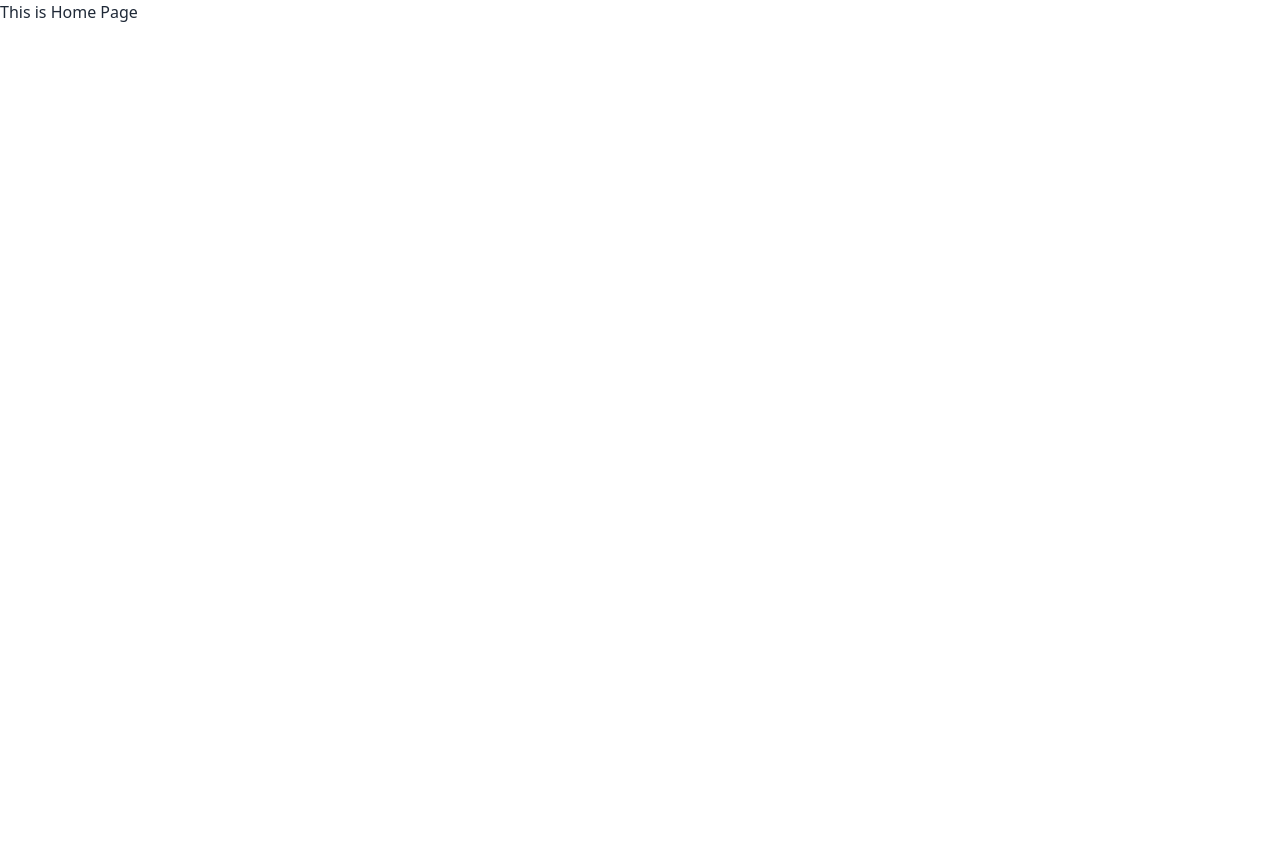
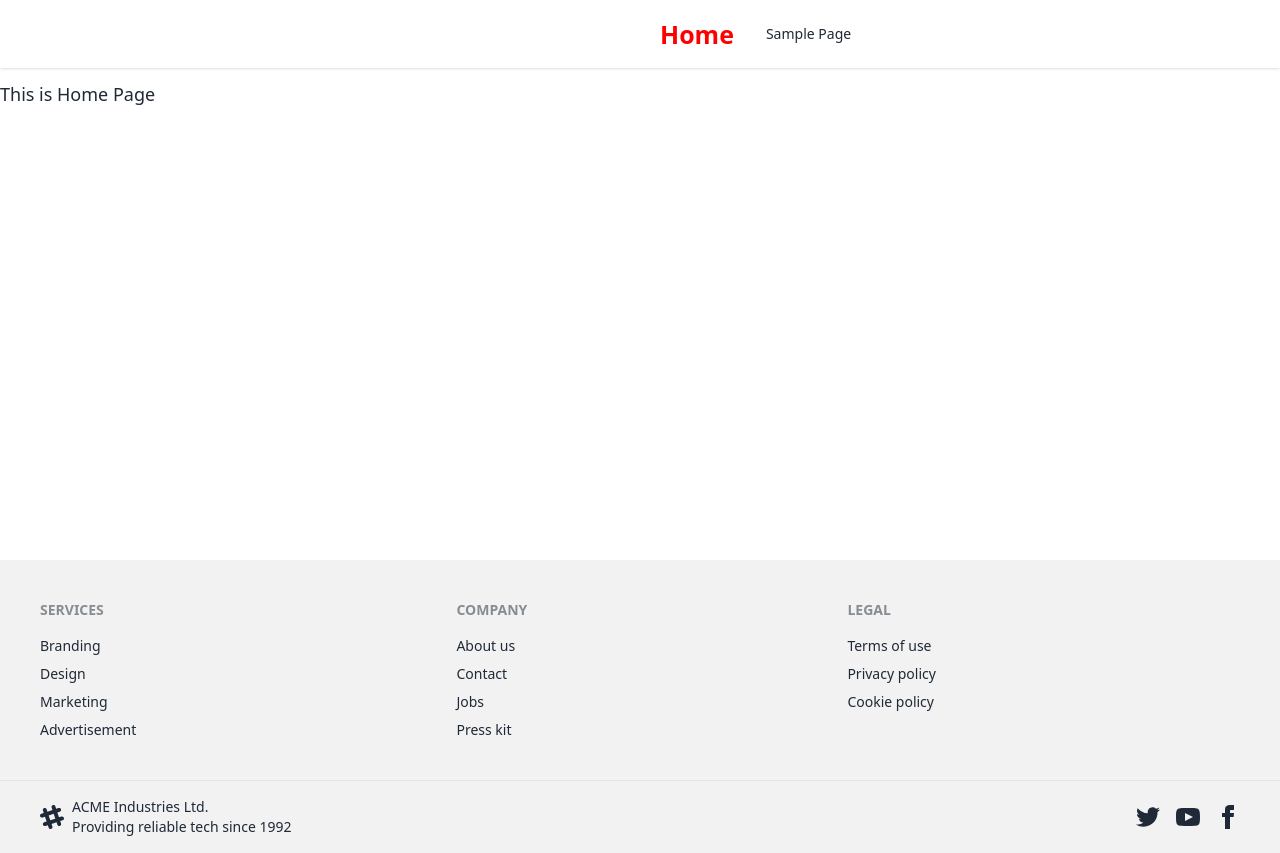
Before and after one commit to alamgirmbstu/Income-Expense, a React (Vite) app: page /#/ in a window 1280 px wide. Before the commit the page ends 800 px from the top, so only its background shows below. Built offline with nearby package versions, Linux system fonts and the light colour scheme.

Commit message:
- Implement Router with Layout page , - Implement Footer section and NavBar in Layout

```diff
--- a/src/Pages/HomePage.jsx
+++ b/src/Pages/HomePage.jsx
@@ -1,13 +1,14 @@
 import Menu from "../components/Menu";
-import layout from './../layouts/layout';
+import Layout from "./../layouts/layout";
+import layout from "./../layouts/layout";
 
 const HomePage = () => {
   return (
-    <layout>
-    <div>
-      <h1>This is Home Page</h1>
-    </div>
-    </layout>
+    <Layout>
+      <div>
+        <h1 className="text-lg">This is Home Page</h1>
+      </div>
+    </Layout>
   );
 };
 
--- a/src/Pages/NotFoundPage.jsx
+++ b/src/Pages/NotFoundPage.jsx
@@ -1,10 +1,11 @@
 import React from "react";
 import Menu from "../components/Menu";
+import Layout from "../layouts/layout";
 
 const NotFoundPage = () => {
   return (
+    <Layout>
       <div>
-        <Menu/>
         <div className="hero min-h-screen bg-base-200">
           <div className="hero-content flex-col lg:flex-row">
             <img
@@ -22,6 +23,7 @@
           </div>
         </div>
       </div>
+    </Layout>
   );
 };
 
--- /dev/null
+++ b/src/components/Footer.jsx
@@ -0,0 +1,86 @@
+const Footer = () => {
+  return (
+    <div>
+      <footer className="footer p-10 bg-base-200 text-base-content">
+        <div>
+          <span className="footer-title">Services</span>
+          <a className="link link-hover">Branding</a>
+          <a className="link link-hover">Design</a>
+          <a className="link link-hover">Marketing</a>
+          <a className="link link-hover">Advertisement</a>
+        </div>
+        <div>
+          <span className="footer-title">Company</span>
+          <a className="link link-hover">About us</a>
+          <a className="link link-hover">Contact</a>
+          <a className="link link-hover">Jobs</a>
+          <a className="link link-hover">Press kit</a>
+        </div>
+        <div>
+          <span className="footer-title">Legal</span>
+          <a className="link link-hover">Terms of use</a>
+          <a className="link link-hover">Privacy policy</a>
+          <a className="link link-hover">Cookie policy</a>
+        </div>
+      </footer>
+      <footer className="footer px-10 py-4 border-t bg-base-200 text-base-content border-base-300">
+        <div className="items-center grid-flow-col">
+          <svg
+            width="24"
+            height="24"
+            viewBox="0 0 24 24"
+            xmlns="http://www.w3.org/2000/svg"
+            fillRule="evenodd"
+            clipRule="evenodd"
+            className="fill-current"
+          >
+            <path d="M22.672 15.226l-2.432.811.841 2.515c.33 1.019-.209 2.127-1.23 2.456-1.15.325-2.148-.321-2.463-1.226l-.84-2.518-5.013 1.677.84 2.517c.391 1.203-.434 2.542-1.831 2.542-.88 0-1.601-.564-1.86-1.314l-.842-2.516-2.431.809c-1.135.328-2.145-.317-2.463-1.229-.329-1.018.211-2.127 1.231-2.456l2.432-.809-1.621-4.823-2.432.808c-1.355.384-2.558-.59-2.558-1.839 0-.817.509-1.582 1.327-1.846l2.433-.809-.842-2.515c-.33-1.02.211-2.129 1.232-2.458 1.02-.329 2.13.209 2.461 1.229l.842 2.515 5.011-1.677-.839-2.517c-.403-1.238.484-2.553 1.843-2.553.819 0 1.585.509 1.85 1.326l.841 2.517 2.431-.81c1.02-.33 2.131.211 2.461 1.229.332 1.018-.21 2.126-1.23 2.456l-2.433.809 1.622 4.823 2.433-.809c1.242-.401 2.557.484 2.557 1.838 0 .819-.51 1.583-1.328 1.847m-8.992-6.428l-5.01 1.675 1.619 4.828 5.011-1.674-1.62-4.829z"></path>
+          </svg>
+          <p>
+            ACME Industries Ltd. <br />
+            Providing reliable tech since 1992
+          </p>
+        </div>
+        <div className="md:place-self-center md:justify-self-end">
+          <div className="grid grid-flow-col gap-4">
+            <a>
+              <svg
+                xmlns="http://www.w3.org/2000/svg"
+                width="24"
+                height="24"
+                viewBox="0 0 24 24"
+                className="fill-current"
+              >
+                <path d="M24 4.557c-.883.392-1.832.656-2.828.775 1.017-.609 1.798-1.574 2.165-2.724-.951.564-2.005.974-3.127 1.195-.897-.957-2.178-1.555-3.594-1.555-3.179 0-5.515 2.966-4.797 6.045-4.091-.205-7.719-2.165-10.148-5.144-1.29 2.213-.669 5.108 1.523 6.574-.806-.026-1.566-.247-2.229-.616-.054 2.281 1.581 4.415 3.949 4.89-.693.188-1.452.232-2.224.084.626 1.956 2.444 3.379 4.6 3.419-2.07 1.623-4.678 2.348-7.29 2.04 2.179 1.397 4.768 2.212 7.548 2.212 9.142 0 14.307-7.721 13.995-14.646.962-.695 1.797-1.562 2.457-2.549z"></path>
+              </svg>
+            </a>
+            <a>
+              <svg
+                xmlns="http://www.w3.org/2000/svg"
+                width="24"
+                height="24"
+                viewBox="0 0 24 24"
+                className="fill-current"
+              >
+                <path d="M19.615 3.184c-3.604-.246-11.631-.245-15.23 0-3.897.266-4.356 2.62-4.385 8.816.029 6.185.484 8.549 4.385 8.816 3.6.245 11.626.246 15.23 0 3.897-.266 4.356-2.62 4.385-8.816-.029-6.185-.484-8.549-4.385-8.816zm-10.615 12.816v-8l8 3.993-8 4.007z"></path>
+              </svg>
+            </a>
+            <a>
+              <svg
+                xmlns="http://www.w3.org/2000/svg"
+                width="24"
+                height="24"
+                viewBox="0 0 24 24"
+                className="fill-current"
+              >
+                <path d="M9 8h-3v4h3v12h5v-12h3.642l.358-4h-4v-1.667c0-.955.192-1.333 1.115-1.333h2.885v-5h-3.808c-3.596 0-5.192 1.583-5.192 4.615v3.385z"></path>
+              </svg>
+            </a>
+          </div>
+        </div>
+      </footer>
+    </div>
+  );
+};
+
+export default Footer;
--- a/src/components/Menu.jsx
+++ b/src/components/Menu.jsx
@@ -2,82 +2,70 @@
 
 const Menu = () => {
   return (
-    <div>
-      <div className="navbar min-w-full border border-red-600 bg-white bg-opacity-20 backdrop-blur-lg rounded drop-shadow-lg">
-        <div className="flex-1">
-          <ul className="menu menu-vertical max-w- lg:menu-horizontal bg-base-200 rounded-box">
-            <li>
-              <NavLink to="/" className={({isActive})=>isActive?"active-item":""}>Home</NavLink>
-            </li>
-            <li>
-              <NavLink to="/SamplePage" className={({isActive})=>isActive?"active-item":""}>Sample Page</NavLink>
-            </li>
-          </ul>
-        </div>
-        <div className="flex-none">
-          <div className="dropdown dropdown-end">
-            <label tabIndex={0} className="btn btn-ghost btn-circle">
-              <div className="indicator">
+    <div className="navbar fixed z-50 top-0  shadow bg-base-100">
+      <div className="navbar-start">
+        <div className="dropdown">
+          <label tabIndex={0} className="btn btn-ghost lg:hidden">
             <svg
+              viewBox="0 0 24 24"
               xmlns="http://www.w3.org/2000/svg"
+              fill="#000000"
               className="h-5 w-5"
-                  fill="none"
-                  viewBox="0 0 24 24"
-                  stroke="currentColor"
             >
-                  <path
-                    strokeLinecap="round"
-                    strokeLinejoin="round"
-                    strokeWidth="2"
-                    d="M3 3h2l.4 2M7 13h10l4-8H5.4M7 13L5.4 5M7 13l-2.293 2.293c-.63.63-.184 1.707.707 1.707H17m0 0a2 2 0 100 4 2 2 0 000-4zm-8 2a2 2 0 11-4 0 2 2 0 014 0z"
-                  />
+              <g id="SVGRepo_bgCarrier"></g>
+              <g id="SVGRepo_tracerCarrier"></g>
+              <g id="SVGRepo_iconCarrier">
+                {" "}
+                <rect x="0" fill="none" width="24" height="24"></rect>{" "}
+                <g>
+                  {" "}
+                  <path d="M4 19h16v-2H4v2zm16-6H4v2h16v-2zM4 9v2h16V9H4zm16-4H4v2h16V5z"></path>{" "}
+                </g>{" "}
+              </g>
             </svg>
-                <span className="badge badge-sm indicator-item">8</span>
-              </div>
-            </label>
-            <div
-              tabIndex={0}
-              className="mt-3 z-[1] card card-compact dropdown-content w-52 bg-base-100 shadow"
-            >
-              <div className="card-body">
-                <span className="font-bold text-lg">8 Items</span>
-                <span className="text-info">Subtotal: $999</span>
-                <div className="card-actions">
-                  <button className="btn btn-primary btn-block">
-                    View cart
-                  </button>
-                </div>
-              </div>
-            </div>
-          </div>
-          <div className="dropdown dropdown-end">
-            <label tabIndex={0} className="btn btn-ghost btn-circle avatar">
-              <div className="w-10 rounded-full">
-                <img
-                  src="../../images/userDefault.png"
-                  alt="IMG"
-                />
-              </div>
           </label>
           <ul
             tabIndex={0}
-              className="menu menu-sm dropdown-content mt-3 z-[1] p-2 shadow bg-base-100 rounded-box w-52"
+            className="menu menu-sm dropdown-content mt-3 z-[1] p-2"
           >
             <li>
-                <a className="justify-between">
-                  Profile
-                  <span className="badge">New</span>
-                </a>
+              <NavLink
+                to="/"
+                className={({ isActive }) => (isActive ? "active-item" : "")}
+              >
+                Home
+              </NavLink>
             </li>
             <li>
-                <a>Settings</a>
-              </li>
-              <li>
-                <a>Logout</a>
+              <NavLink
+                to="/SamplePage"
+                className={({ isActive }) => (isActive ? "active-item" : "")}
+              >
+                Sample Page
+              </NavLink>
             </li>
           </ul>
         </div>
       </div>
+      <div className="navbar-start hidden lg:flex">
+        <ul className="menu menu-horizontal px-1">
+          <li>
+            <NavLink
+              to="/"
+              className={({ isActive }) => (isActive ? "active-item" : "")}
+            >
+              Home
+            </NavLink>
+          </li>
+          <li>
+            <NavLink
+              to="/SamplePage"
+              className={({ isActive }) => (isActive ? "active-item" : "")}
+            >
+              Sample Page
+            </NavLink>
+          </li>
+        </ul>
       </div>
     </div>
   );
--- /dev/null
+++ b/src/components/Menu2.jsx
@@ -0,0 +1,86 @@
+import { NavLink } from "react-router-dom";
+
+const Menu2 = () => {
+  return (
+    <div>
+      <div className="navbar min-w-full border border-red-600 bg-white bg-opacity-20 backdrop-blur-lg rounded drop-shadow-lg">
+        <div className="flex-1">
+          <ul className="menu menu-vertical max-w- lg:menu-horizontal bg-base-200 rounded-box">
+            <li>
+              <NavLink to="/" className={({isActive})=>isActive?"active-item":""}>Home</NavLink>
+            </li>
+            <li>
+              <NavLink to="/SamplePage" className={({isActive})=>isActive?"active-item":""}>Sample Page</NavLink>
+            </li>
+          </ul>
+        </div>
+        <div className="flex-none">
+          <div className="dropdown dropdown-end">
+            <label tabIndex={0} className="btn btn-ghost btn-circle">
+              <div className="indicator">
+                <svg
+                  xmlns="http://www.w3.org/2000/svg"
+                  className="h-5 w-5"
+                  fill="none"
+                  viewBox="0 0 24 24"
+                  stroke="currentColor"
+                >
+                  <path
+                    strokeLinecap="round"
+                    strokeLinejoin="round"
+                    strokeWidth="2"
+                    d="M3 3h2l.4 2M7 13h10l4-8H5.4M7 13L5.4 5M7 13l-2.293 2.293c-.63.63-.184 1.707.707 1.707H17m0 0a2 2 0 100 4 2 2 0 000-4zm-8 2a2 2 0 11-4 0 2 2 0 014 0z"
+                  />
+                </svg>
+                <span className="badge badge-sm indicator-item">8</span>
+              </div>
+            </label>
+            <div
+              tabIndex={0}
+              className="mt-3 z-[1] card card-compact dropdown-content w-52 bg-base-100 shadow"
+            >
+              <div className="card-body">
+                <span className="font-bold text-lg">8 Items</span>
+                <span className="text-info">Subtotal: $999</span>
+                <div className="card-actions">
+                  <button className="btn btn-primary btn-block">
+                    View cart
+                  </button>
+                </div>
+              </div>
+            </div>
+          </div>
+          <div className="dropdown dropdown-end">
+            <label tabIndex={0} className="btn btn-ghost btn-circle avatar">
+              <div className="w-10 rounded-full">
+                <img
+                  src="../../images/userDefault.png"
+                  alt="IMG"
+                />
+              </div>
+            </label>
+            <ul
+              tabIndex={0}
+              className="menu menu-sm dropdown-content mt-3 z-[1] p-2 shadow bg-base-100 rounded-box w-52"
+            >
+              <li>
+                <a className="justify-between">
+                  Profile
+                  <span className="badge">New</span>
+                </a>
+              </li>
+              <li>
+                <a>Settings</a>
+              </li>
+              <li>
+                <a>Logout</a>
+              </li>
+            </ul>
+          </div>
+        </div>
+      </div>
+    </div>
+  );
+};
+
+export default Menu2;
--- a/src/layouts/layout.jsx
+++ b/src/layouts/layout.jsx
@@ -1,61 +1,25 @@
 import { useEffect } from "react";
 import { NavLink } from "react-router-dom";
+import Menu from "../components/Menu";
+import Footer from "../components/Footer";
 
-const layout = (props) => {
+const Layout = (props) => {
   useEffect(() => {
     (() => {
-      // No we can use async/awai keyword function calling here
+      // Now we can use async/awai keyword function calling here
     })();
   }, []);
   return (
     <div>
-      <div>
-        <div className="navbar fixed z-50 top-0  shadow bg-base-100">
-          <div className="navbar-start">
-            <div className="dropdown">
-              <label tabIndex={0} className="btn btn-ghost lg:hidden">
-                <svg
-                  xmlns="http://www.w3.org/2000/svg"
-                  className="h-5 w-5"
-                  fill="none"
-                ></svg>
-              </label>
-              <ul
-                tabIndex={0}
-                className="menu menu-sm dropdown-content mt-3 z-[1] p-2"
-              >
-                <li>
-                <NavLink to="/SamplePage" className={({isActive})=>isActive?"active-item":""}>Sample Page</NavLink>
-
-                </li>
-              </ul>
-            </div>
-          </div>
-          <div className="navbar-center hidden lg:flex">
-            <ul className="menu menu-horizontal px-1">
-              <li>
-                <NavLink
-                  to="/"
-                  className={({ isActive }) => (isActive ? "active-item" : "")}
-                >
-                  Home
-                </NavLink>
-              </li>
-              <li>
-                <NavLink
-                  to="/SamplePage"
-                  className={({ isActive }) => (isActive ? "active-item" : "")}
-                >
-                  Sample Page
-                </NavLink>
-              </li>
-            </ul>
-          </div>
-        </div>
+      <div className="min-h-[10vh]">
+        <Menu />
       </div>
-      {props.children}
+      <div className="min-h-[60vh] flex">{props.children}</div>
+      <div className="min-h-[25vh]">
+        <Footer />
+      </div>
     </div>
   );
 };
 
-export default layout;
+export default Layout;
```
Also changed, not shown: src/App.jsx (+4 -4 lines), src/Pages/SamplePage.jsx (+9 -6 lines). Lines whose indentation alone changed are shown as unchanged.
